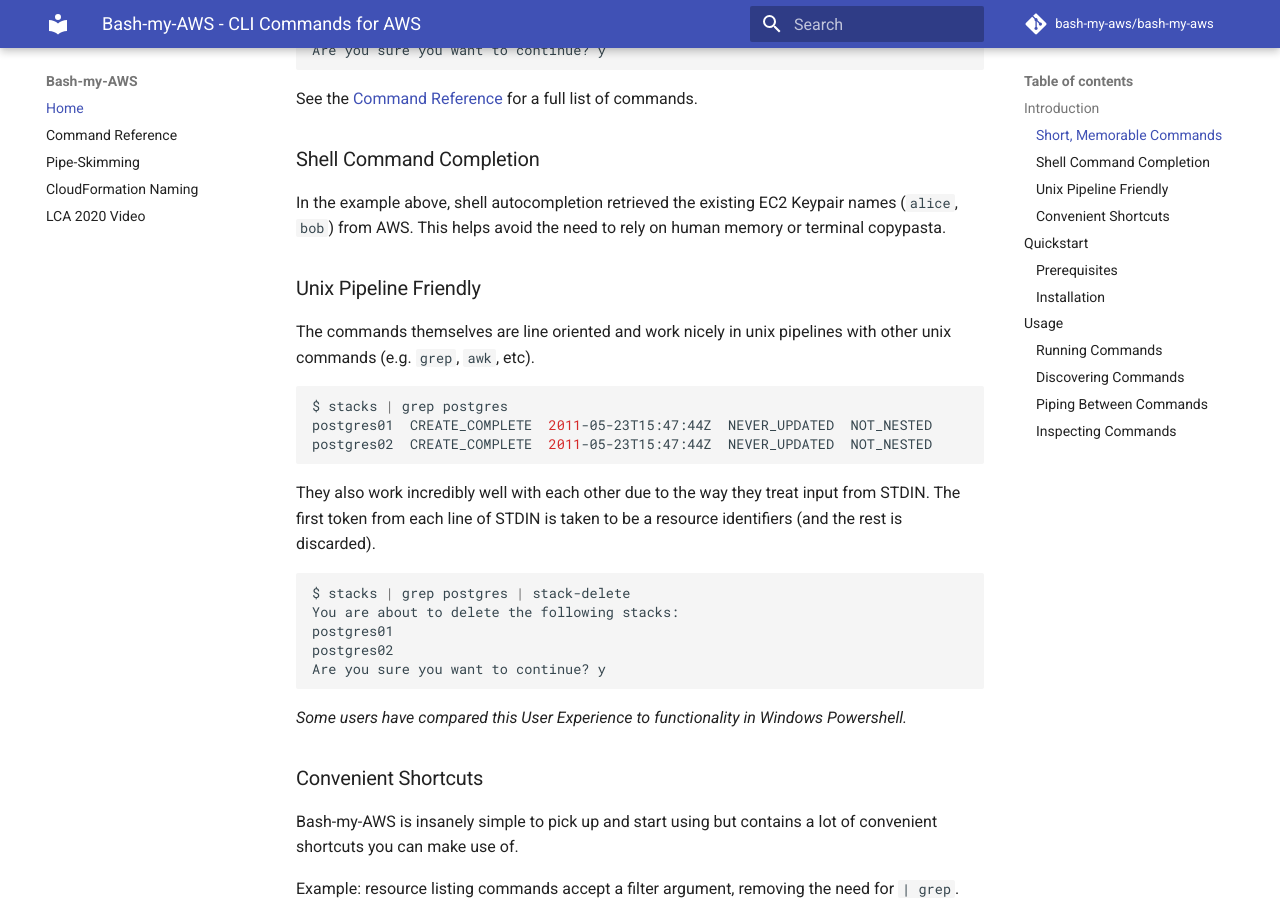
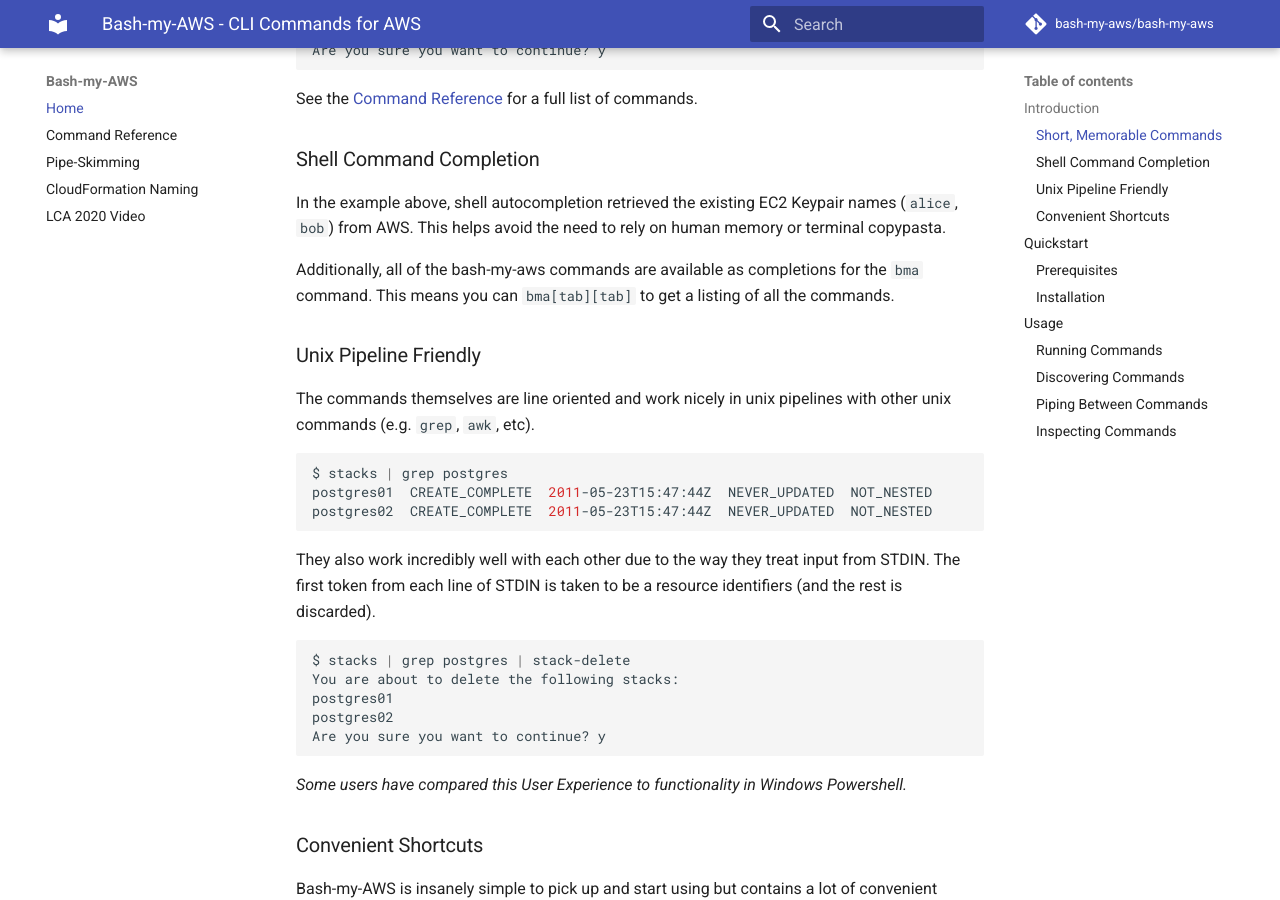
Before and after one commit to bash-my-aws/bash-my-aws, an MkDocs documentation site: the page built from docs/index.md, in a window 1280 px wide and 900 px high, scrolled down 1738 px. Built offline with MkDocs 1.6.1 and Material for MkDocs 9.7.7, drawn with Linux system fonts in a browser that asks for light colours; comment, search, counter and statistics services are not loaded.

Commit message:
Document 'bma' command completion

```diff
--- a/docs/index.md
+++ b/docs/index.md
@@ -76,6 +76,9 @@
 names (`alice`, `bob`) from AWS. This helps avoid the need to rely on human
 memory or terminal copypasta.
 
+Additionally, all of the bash-my-aws commands are available as completions
+for the `bma` command. This means you can `bma[tab][tab]` to get a listing
+of all the commands.
 
 ### Unix Pipeline Friendly
 
```
Also changed, not shown: README.md (+3 -0 lines).
